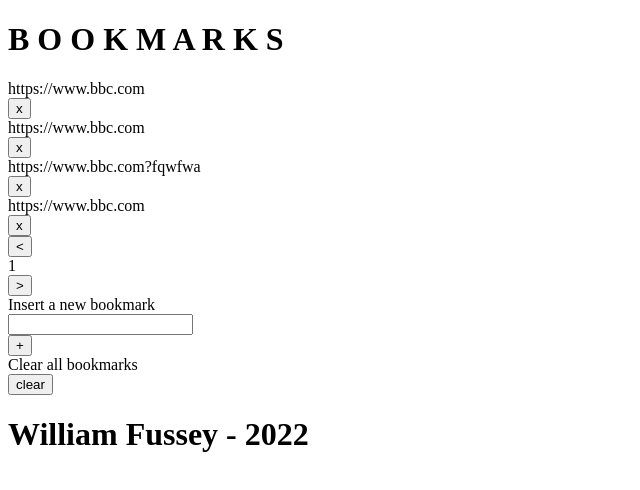
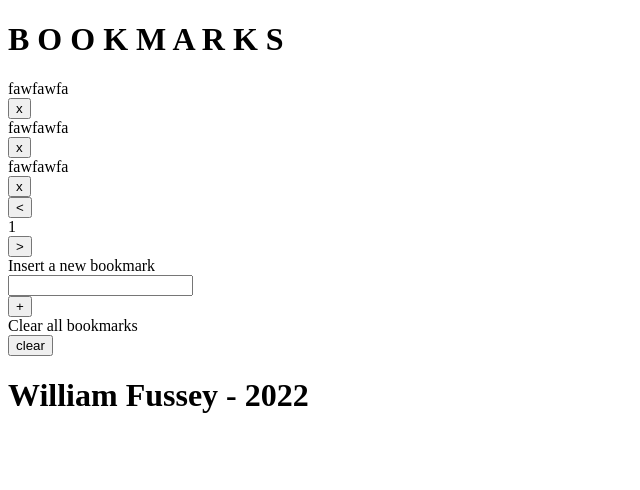
Before and after one commit to bill2bill/next-bookmarks, a Next.js app: page / in a window 1280 px wide. Shown: the top 490 px of the page, without its empty margins (0-640 px from the left). Built offline with nearby package versions, Linux system fonts and the light colour scheme.

Commit message:
React context working

```diff
--- /dev/null
+++ b/components/Bookmarks.js
@@ -0,0 +1,49 @@
+import { useContext, useState } from "react";
+import BookmarkContext from '../lib/context'
+import Pagination from "./Pagination"
+
+export default function Bookmarks() {
+    const {bookmarks, setBookmarks} = useContext(BookmarkContext);
+    const [number, setNumber] = useState(1)
+    const size = 5
+    const empty = "                   "
+
+    const getBookmarks = () => {
+        const slice = bookmarks.slice((number - 1) * size, number * size)
+        const diff = size - slice.length
+        return [...slice, ...[...Array(diff).keys()].map(_ => empty)]
+            .map((url, idx) => {
+                const isEmpty = slice.length > idx
+                const key = ((number - 1) * size) + idx
+                return ({key, url, isEmpty})
+            })
+    }
+
+    const onDelete = (key) => () => {
+        delete bookmarks[key]
+        setBookmarks(bookmarks.filter(bm => bm))
+    }
+
+    const onBack = () => setNumber(num => num > 1 ? num - 1 : num)
+
+    const onNext = () => setNumber(num => num < Math.ceil(bookmarks.length / size) ? num + 1 : num)
+
+    return <>
+        {getBookmarks().map(({key, url, isEmpty}) => <>
+                <div className="grid grid-cols-6 gap-4 bg-gray-200 rounded p-2 m-3">
+                    <div className="col-span-5 ...">
+                        <div className="bg-white rounded p-2">
+                            {url}
+                        </div>
+                    </div>
+                    <div className="col-span-1 ...">
+                        {isEmpty ? <button className="bg-red-200 rounded p-2 hover:bg-red-400 h-min" onClick={onDelete(key)} >
+                            x
+                        </button> : null}
+                    </div>
+                </div>
+            </>
+        )}
+        <Pagination number={number} onBack={onBack} onNext={onNext} />
+    </>
+  }
--- /dev/null
+++ b/components/Card.js
@@ -0,0 +1,7 @@
+export default function Card(props) {
+    return <>
+        <div className="bg-white rounded px-6 py-2 mb-6">
+            {props.children}
+        </div>
+    </>
+  }
--- /dev/null
+++ b/components/Handle.js
@@ -0,0 +1,5 @@
+export default function Handle(props) {
+    return <>
+        <h1 className="text-1xl text-gray-100 uppercase m-8 border-t-2 border-t-gray-100">William Fussey - 2022</h1>
+    </>
+  }
--- /dev/null
+++ b/components/Insert.js
@@ -0,0 +1,43 @@
+import { useContext, useState } from "react";
+import BookmarkContext from '../lib/context'
+
+export default function Insert(props) {
+    const {bookmarks, setBookmarks} = useContext(BookmarkContext);
+    const [bookmark, setBookmark] = useState("")
+    const [error, setError] = useState(false)
+
+    const isError = (value) => {
+        setError(!value)
+        return !value
+    }
+
+    const onInput = (e) => {
+        const value = e.target.value
+        setBookmark(value)
+        isError(value)
+    }
+
+    const updateBookmarks = () => {
+        if (!isError(bookmark)) {
+            setBookmarks([...bookmarks, bookmark])
+            setBookmark("")
+        }
+    }
+
+    return <>
+        <div className="mb-3">
+            Insert a new bookmark
+        </div>
+        <div className="grid grid-cols-6 gap-4 bg-gray-200 p-2 mb-2 rounded">
+            <div className="col-span-5 ...">
+                <input className={`bg-white rounded p-1 ${error ? "border-2 border-red-400" : ""}`} onChange={onInput} value={bookmark} />
+            </div>
+            <div className="col-span-1 ...">
+                <button className="bg-green-200 rounded p-1 hover:bg-green-400" onClick={updateBookmarks}>
+                    +
+                </button>
+            </div>
+        </div>
+        {error ? <div className="mb-3 text-red-400 text-sm">You must enter a URL</div> : null}
+    </>
+  }
--- /dev/null
+++ b/components/Pagination.js
@@ -0,0 +1,15 @@
+export default function Pagination({number, onNext, onBack}) {
+    return <>
+        <div className="grid grid-cols-3 gap-4 border-t-2 border-t-gray-200">
+            <button className="col-span-1 m-1 rounded p-1/2 hover:bg-gray-200" onClick={onBack}>
+                {"<"}
+            </button>
+            <div className="col-span-1 p-2">
+                {number}
+            </div>
+            <button className="col-span-1 m-1 rounded p-1/2 hover:bg-gray-200" onClick={onNext}>
+                {">"}
+            </button>
+        </div>
+    </>
+}
--- /dev/null
+++ b/lib/cache.js
@@ -0,0 +1,11 @@
+const checkCache = (window) => 'caches' in window
+
+const cacheAdd = () => {
+
+}
+
+const cacheClear = () => {
+
+}
+
+export {checkCache}
--- /dev/null
+++ b/lib/context.js
@@ -0,0 +1,8 @@
+import { createContext } from "react";
+
+const BookmarkContext = createContext({
+  bookmarks: [],
+  setBookmarks: (bookmarks) => {}
+});
+
+export default BookmarkContext;
--- a/pages/index.js
+++ b/pages/index.js
@@ -1,16 +1,45 @@
 import Head from 'next/head'
 import 'tailwindcss/tailwind.css'
+import { useEffect, useState } from 'react';
+import Bookmarks from '../components/bookmarks'
+import Card from '../components/Card'
+import Handle from '../components/Handle'
+import Insert from '../components/Insert'
+import BookmarkContext from '../lib/context'
+import { checkCache } from '../lib/cache';
 
 export default function Home() {
-  const data = [
-    // "https://www.bbc.com?fqwfwaaddwwwwwwaaaaaaaaaaaaaaaaaaaaaaaaaaaaaaaaaaaaaaaaaa",
-    "https://www.bbc.com",
-    "https://www.bbc.com",
-    "https://www.bbc.com?fqwfwa",
-    "https://www.bbc.com",
-    // "https://www.bbc.com?fqwfwaadwdawdawdawdafawfawfawfwafawfawfaw",
-  ]
-  const number = 1
+  const [cacheReady, setCacheReady] = useState(false);
+  const [bookmarks, setBookmarks] = useState(["fawfawfa","fawfawfa","fawfawfa"]);
+
+  useEffect(() => setCacheReady(checkCache(window)), [])
+
+  const onClear = () => setBookmarks([])
+
+  const errorPage = <>
+    <h1 className="text-xl md:text-6xl text-black uppercase m-8">Cache unavailable :(</h1>
+  </>
+
+  const bookmarkPage = <>
+    <BookmarkContext.Provider value={{ bookmarks, setBookmarks }}>
+        <h1 className="text-4xl md:text-6xl text-black uppercase m-8">B O O K M A R K S</h1>
+        <Card>
+            <Bookmarks/>
+        </Card>
+        <Card>
+            <Insert/>
+        </Card>
+        <Card>
+          <div className="mb-3">
+            Clear all bookmarks
+          </div>
+          <button className="bg-red-200 rounded p-2 hover:bg-red-400 h-min mb-1" onClick={onClear}>
+            clear
+          </button>
+        </Card>
+        <Handle/>
+    </BookmarkContext.Provider>
+  </>
 
   return (
     <div>
@@ -21,59 +50,8 @@ export default function Home() {
       </Head>
 
       <main>
-        <div className="container mx-auto flex justify-center items-center flex-col">
-          <h1 className="text-4xl md:text-6xl text-black uppercase m-8">B O O K M A R K S</h1>
-          <div className="bg-white rounded px-6 py-2 mb-6">
-              {data.map(url => <>
-                <div className="grid grid-cols-6 gap-4 bg-gray-200 rounded p-2 m-3">
-                  <div className="col-span-5 ...">
-                    <div className="bg-white rounded p-2">
-                      {url}
-                    </div>
-                  </div>
-                  <div className="col-span-1 ...">
-                    <button className="bg-red-200 rounded p-2 hover:bg-red-400 h-min">
-                      x
-                    </button>
-                  </div>
-                </div>
-              </>)}
-              <div className="grid grid-cols-3 gap-4 border-t-2 border-t-gray-200">
-                <button className="col-span-1 m-1 rounded p-1/2 hover:bg-gray-200">
-                  {"<"}
-                </button>
-                <div className="col-span-1 p-2">
-                  {number}
-                </div>
-                <button className="col-span-1 m-1 rounded p-1/2 hover:bg-gray-200">
-                  {">"}
-                </button>
-              </div>
-          </div>
-          <div className="bg-white rounded px-6 py-2 mb-6">
-            <div className="mb-3">
-              Insert a new bookmark
-            </div>
-            <div className="grid grid-cols-6 gap-4 bg-gray-200 p-2 mb-2 rounded">
-              <div className="col-span-5 ...">
-                <input className="bg-white rounded p-1" />
-              </div>
-              <div className="col-span-1 ...">
-                <button className="bg-green-200 rounded p-1 hover:bg-green-400">
-                  +
-                </button>
-              </div>
-            </div>
-          </div>
-          <div className="bg-white rounded px-6 py-2 mb-6">
-            <div className="mb-3">
-              Clear all bookmarks
-            </div>
-            <button className="bg-red-200 rounded p-2 hover:bg-red-400 h-min mb-1">
-              clear
-            </button>
-          </div>
-          <h1 className="text-1xl text-gray-100 uppercase m-8 border-t-2 border-t-gray-100">William Fussey - 2022</h1>
+        <div className="container mx-auto flex justify-center items-center flex-col text-center">
+          {cacheReady ? bookmarkPage : errorPage}
         </div>
       </main>
     </div>
--- a/styles/globals.css
+++ /dev/null
@@ -1,3 +0,0 @@
-@tailwind base;
-@tailwind components;
-@tailwind utilities;
```
